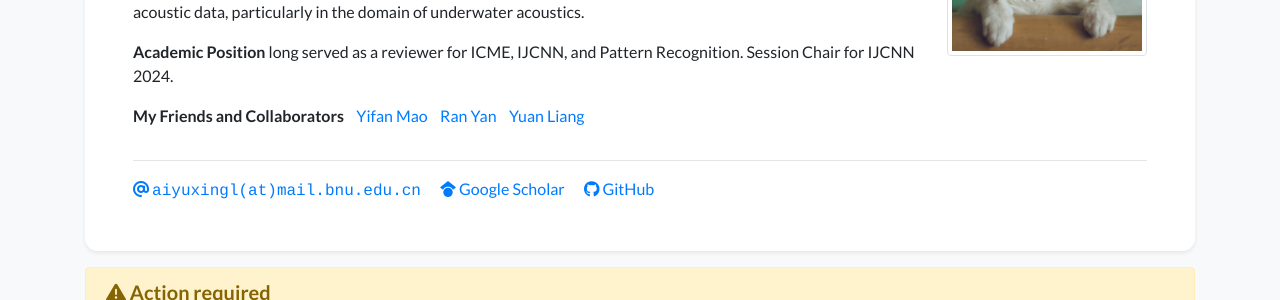
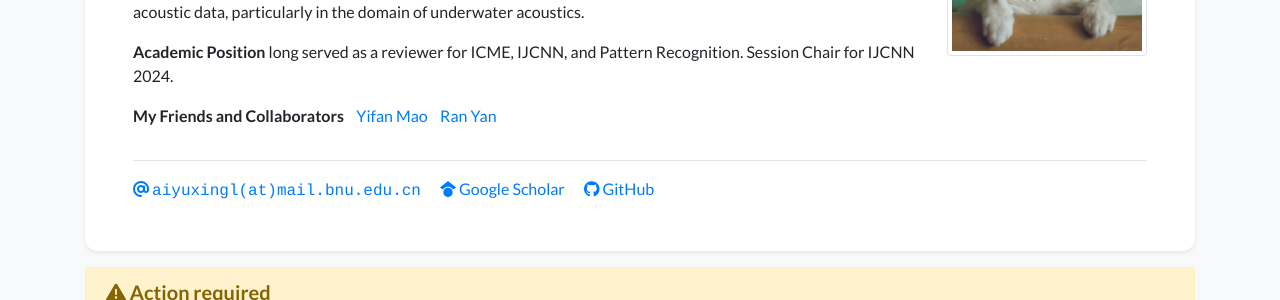
Before and after one commit to lanhuafengyue/lanhuafengyue.github.io, a Jekyll site: the page built from index.html, in a window 1280 px wide and 900 px high. Shown: the part 272-572 px from the top of the window. Built offline with Jekyll 4.4.1, drawn with Linux system fonts in a browser that asks for light colours; nearby versions of some CDN libraries; a style sheet for code colours, icons or effects is not loaded.

Commit message:
Update profile.yml

```diff
--- a/_data/profile.yml
+++ b/_data/profile.yml
@@ -33,7 +33,7 @@ short_bio: >-
   </p>
   <p>
     <b> My Friends and Collaborators </b> &nbsp;&nbsp; <a href="https://yifanmao1998.github.io/">Yifan Mao</a> &nbsp;&nbsp; <a href="#">Ran Yan</a>
-    &nbsp;&nbsp; <a href="#">Yuan Liang</a>
+    &nbsp;&nbsp;
   </p>
 
 portrait_url: /assets/images/photos/portrait.jpg
```
